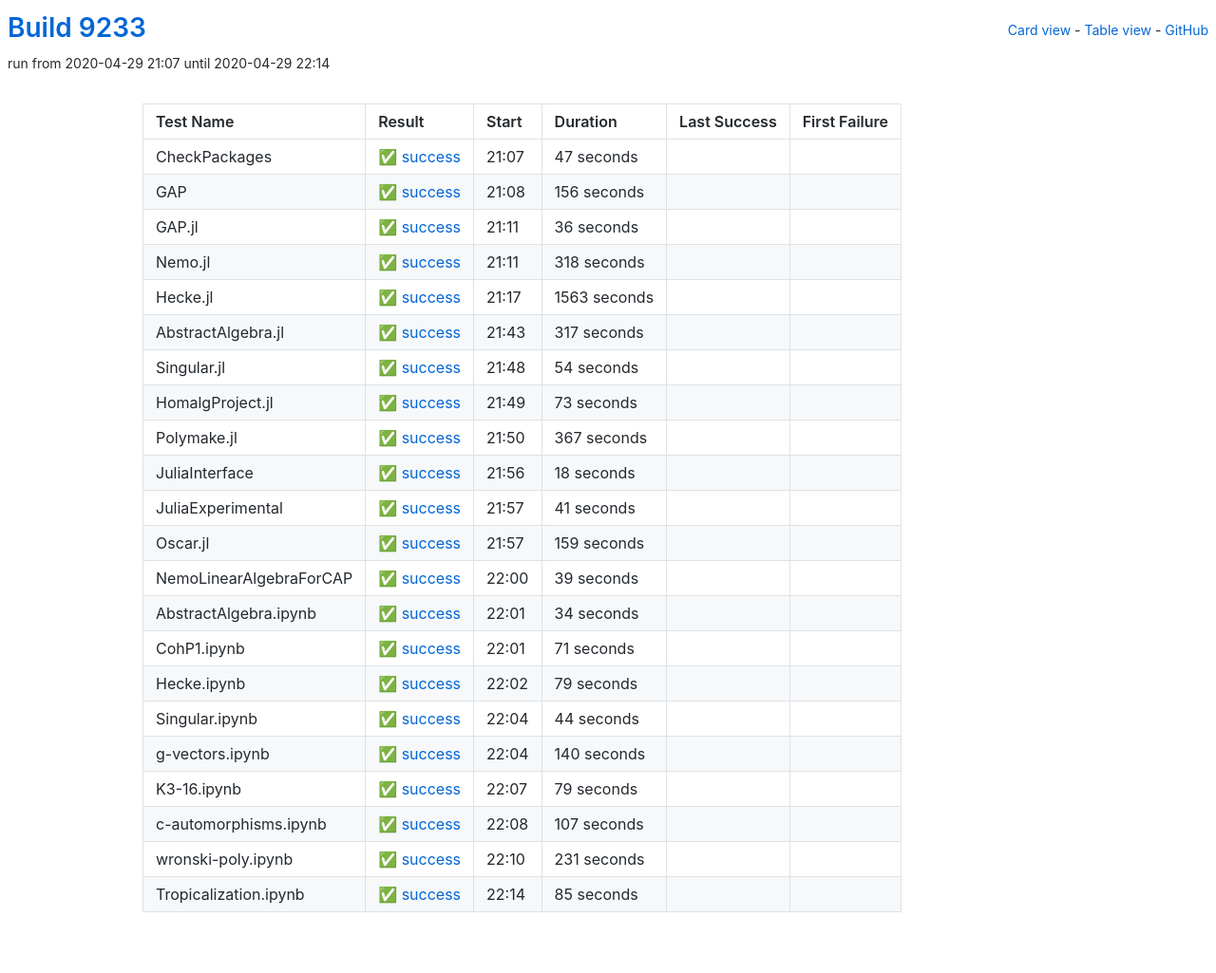
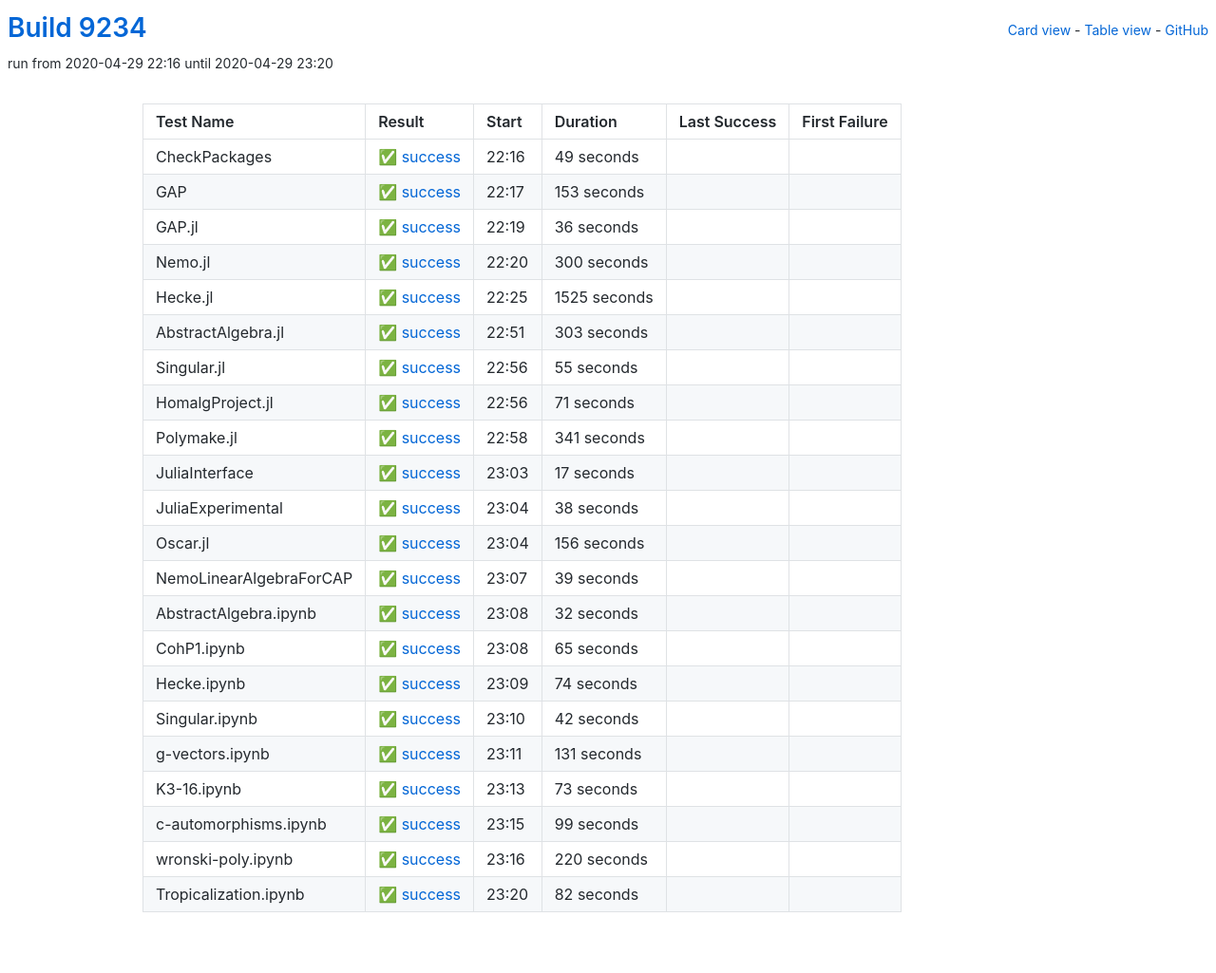
Before and after one commit to oscar-system/oscar-ci-status, a Jekyll site: the page built from table.html, in a window 1280 px wide. Shown: the whole page at 95% size. Built offline with Jekyll 4.4.1, drawn with Linux system fonts in a browser that asks for light colours.

Commit message:
Build 9234

```diff
--- a/_data/ci.yml
+++ b/_data/ci.yml
@@ -1,16 +1,126 @@
-build: 9233
-build_url: https://oscarci.mathematik.uni-kl.de/job/oscar/9233/
+build: 9234
+build_url: https://oscarci.mathematik.uni-kl.de/job/oscar/9234/
 job: oscar
 tests:
-- duration: 47
+- duration: 49
   exitcode: 0
   first_failure: false
   first_failure_url: null
   last_success: false
   last_success_url: null
-  log: https://oscarci.mathematik.uni-kl.de/job/oscar/9233/artifact/logs/build-9233/CheckPackages.log
+  log: https://oscarci.mathematik.uni-kl.de/job/oscar/9234/artifact/logs/build-9234/CheckPackages.log
   name: CheckPackages
-  start: 2020-04-29 21:07
+  start: 2020-04-29 22:16
+  status: success
+  success: true
+- duration: 153
+  exitcode: 0
+  first_failure: false
+  first_failure_url: null
+  last_success: false
+  last_success_url: null
+  log: https://oscarci.mathematik.uni-kl.de/job/oscar/9234/artifact/logs/build-9234/GAP.log
+  name: GAP
+  start: 2020-04-29 22:17
+  status: success
+  success: true
+- duration: 36
+  exitcode: 0
+  first_failure: false
+  first_failure_url: null
+  last_success: false
+  last_success_url: null
+  log: https://oscarci.mathematik.uni-kl.de/job/oscar/9234/artifact/logs/build-9234/GAP.jl.log
+  name: GAP.jl
+  start: 2020-04-29 22:19
+  status: success
+  success: true
+- duration: 300
+  exitcode: 0
+  first_failure: false
+  first_failure_url: null
+  last_success: false
+  last_success_url: null
+  log: https://oscarci.mathematik.uni-kl.de/job/oscar/9234/artifact/logs/build-9234/Nemo.jl.log
+  name: Nemo.jl
+  start: 2020-04-29 22:20
+  status: success
+  success: true
+- duration: 1525
+  exitcode: 0
+  first_failure: false
+  first_failure_url: null
+  last_success: false
+  last_success_url: null
+  log: https://oscarci.mathematik.uni-kl.de/job/oscar/9234/artifact/logs/build-9234/Hecke.jl.log
+  name: Hecke.jl
+  start: 2020-04-29 22:25
+  status: success
+  success: true
+- duration: 303
+  exitcode: 0
+  first_failure: false
+  first_failure_url: null
+  last_success: false
+  last_success_url: null
+  log: https://oscarci.mathematik.uni-kl.de/job/oscar/9234/artifact/logs/build-9234/AbstractAlgebra.jl.log
+  name: AbstractAlgebra.jl
+  start: 2020-04-29 22:51
+  status: success
+  success: true
+- duration: 55
+  exitcode: 0
+  first_failure: false
+  first_failure_url: null
+  last_success: false
+  last_success_url: null
+  log: https://oscarci.mathematik.uni-kl.de/job/oscar/9234/artifact/logs/build-9234/Singular.jl.log
+  name: Singular.jl
+  start: 2020-04-29 22:56
+  status: success
+  success: true
+- duration: 71
+  exitcode: 0
+  first_failure: false
+  first_failure_url: null
+  last_success: false
+  last_success_url: null
+  log: https://oscarci.mathematik.uni-kl.de/job/oscar/9234/artifact/logs/build-9234/HomalgProject.jl.log
+  name: HomalgProject.jl
+  start: 2020-04-29 22:56
+  status: success
+  success: true
+- duration: 341
+  exitcode: 0
+  first_failure: false
+  first_failure_url: null
+  last_success: false
+  last_success_url: null
+  log: https://oscarci.mathematik.uni-kl.de/job/oscar/9234/artifact/logs/build-9234/Polymake.jl.log
+  name: Polymake.jl
+  start: 2020-04-29 22:58
+  status: success
+  success: true
+- duration: 17
+  exitcode: 0
+  first_failure: false
+  first_failure_url: null
+  last_success: false
+  last_success_url: null
+  log: https://oscarci.mathematik.uni-kl.de/job/oscar/9234/artifact/logs/build-9234/JuliaInterface.log
+  name: JuliaInterface
+  start: 2020-04-29 23:03
+  status: success
+  success: true
+- duration: 38
+  exitcode: 0
+  first_failure: false
+  first_failure_url: null
+  last_success: false
+  last_success_url: null
+  log: https://oscarci.mathematik.uni-kl.de/job/oscar/9234/artifact/logs/build-9234/JuliaExperimental.log
+  name: JuliaExperimental
+  start: 2020-04-29 23:04
   status: success
   success: true
 - duration: 156
@@ -19,64 +129,75 @@
   first_failure_url: null
   last_success: false
   last_success_url: null
-  log: https://oscarci.mathematik.uni-kl.de/job/oscar/9233/artifact/logs/build-9233/GAP.log
-  name: GAP
-  start: 2020-04-29 21:08
+  log: https://oscarci.mathematik.uni-kl.de/job/oscar/9234/artifact/logs/build-9234/Oscar.jl.log
+  name: Oscar.jl
+  start: 2020-04-29 23:04
   status: success
   success: true
-- duration: 36
+- duration: 39
   exitcode: 0
   first_failure: false
   first_failure_url: null
   last_success: false
   last_success_url: null
-  log: https://oscarci.mathematik.uni-kl.de/job/oscar/9233/artifact/logs/build-9233/GAP.jl.log
-  name: GAP.jl
-  start: 2020-04-29 21:11
+  log: https://oscarci.mathematik.uni-kl.de/job/oscar/9234/artifact/logs/build-9234/NemoLinearAlgebraForCAP.log
+  name: NemoLinearAlgebraForCAP
+  start: 2020-04-29 23:07
   status: success
   success: true
-- duration: 318
+- duration: 32
   exitcode: 0
   first_failure: false
   first_failure_url: null
   last_success: false
   last_success_url: null
-  log: https://oscarci.mathematik.uni-kl.de/job/oscar/9233/artifact/logs/build-9233/Nemo.jl.log
-  name: Nemo.jl
-  start: 2020-04-29 21:11
+  log: https://oscarci.mathematik.uni-kl.de/job/oscar/9234/artifact/logs/build-9234/AbstractAlgebra.ipynb.log
+  name: AbstractAlgebra.ipynb
+  start: 2020-04-29 23:08
   status: success
   success: true
-- duration: 1563
+- duration: 65
   exitcode: 0
   first_failure: false
   first_failure_url: null
   last_success: false
   last_success_url: null
-  log: https://oscarci.mathematik.uni-kl.de/job/oscar/9233/artifact/logs/build-9233/Hecke.jl.log
-  name: Hecke.jl
-  start: 2020-04-29 21:17
+  log: https://oscarci.mathematik.uni-kl.de/job/oscar/9234/artifact/logs/build-9234/CohP1.ipynb.log
+  name: CohP1.ipynb
+  start: 2020-04-29 23:08
   status: success
   success: true
-- duration: 317
+- duration: 74
   exitcode: 0
   first_failure: false
   first_failure_url: null
   last_success: false
   last_success_url: null
-  log: https://oscarci.mathematik.uni-kl.de/job/oscar/9233/artifact/logs/build-9233/AbstractAlgebra.jl.log
-  name: AbstractAlgebra.jl
-  start: 2020-04-29 21:43
+  log: https://oscarci.mathematik.uni-kl.de/job/oscar/9234/artifact/logs/build-9234/Hecke.ipynb.log
+  name: Hecke.ipynb
+  start: 2020-04-29 23:09
   status: success
   success: true
-- duration: 54
+- duration: 42
   exitcode: 0
   first_failure: false
   first_failure_url: null
   last_success: false
   last_success_url: null
-  log: https://oscarci.mathematik.uni-kl.de/job/oscar/9233/artifact/logs/build-9233/Singular.jl.log
-  name: Singular.jl
-  start: 2020-04-29 21:48
+  log: https://oscarci.mathematik.uni-kl.de/job/oscar/9234/artifact/logs/build-9234/Singular.ipynb.log
+  name: Singular.ipynb
+  start: 2020-04-29 23:10
+  status: success
+  success: true
+- duration: 131
+  exitcode: 0
+  first_failure: false
+  first_failure_url: null
+  last_success: false
+  last_success_url: null
+  log: https://oscarci.mathematik.uni-kl.de/job/oscar/9234/artifact/logs/build-9234/g-vectors.ipynb.log
+  name: g-vectors.ipynb
+  start: 2020-04-29 23:11
   status: success
   success: true
 - duration: 73
@@ -85,162 +206,41 @@
   first_failure_url: null
   last_success: false
   last_success_url: null
-  log: https://oscarci.mathematik.uni-kl.de/job/oscar/9233/artifact/logs/build-9233/HomalgProject.jl.log
-  name: HomalgProject.jl
-  start: 2020-04-29 21:49
+  log: https://oscarci.mathematik.uni-kl.de/job/oscar/9234/artifact/logs/build-9234/K3-16.ipynb.log
+  name: K3-16.ipynb
+  start: 2020-04-29 23:13
   status: success
   success: true
-- duration: 367
+- duration: 99
   exitcode: 0
   first_failure: false
   first_failure_url: null
   last_success: false
   last_success_url: null
-  log: https://oscarci.mathematik.uni-kl.de/job/oscar/9233/artifact/logs/build-9233/Polymake.jl.log
-  name: Polymake.jl
-  start: 2020-04-29 21:50
+  log: https://oscarci.mathematik.uni-kl.de/job/oscar/9234/artifact/logs/build-9234/c-automorphisms.ipynb.log
+  name: c-automorphisms.ipynb
+  start: 2020-04-29 23:15
   status: success
   success: true
-- duration: 18
+- duration: 220
   exitcode: 0
   first_failure: false
   first_failure_url: null
   last_success: false
   last_success_url: null
-  log: https://oscarci.mathematik.uni-kl.de/job/oscar/9233/artifact/logs/build-9233/JuliaInterface.log
-  name: JuliaInterface
-  start: 2020-04-29 21:56
+  log: https://oscarci.mathematik.uni-kl.de/job/oscar/9234/artifact/logs/build-9234/wronski-poly.ipynb.log
+  name: wronski-poly.ipynb
+  start: 2020-04-29 23:16
   status: success
   success: true
-- duration: 41
+- duration: 82
   exitcode: 0
   first_failure: false
   first_failure_url: null
   last_success: false
   last_success_url: null
-  log: https://oscarci.mathematik.uni-kl.de/job/oscar/9233/artifact/logs/build-9233/JuliaExperimental.log
-  name: JuliaExperimental
-  start: 2020-04-29 21:57
+  log: https://oscarci.mathematik.uni-kl.de/job/oscar/9234/artifact/logs/build-9234/Tropicalization.ipynb.log
+  name: Tropicalization.ipynb
+  start: 2020-04-29 23:20
   status: success
   success: true
-- duration: 159
-  exitcode: 0
-  first_failure: false
-  first_failure_url: null
-  last_success: false
-  last_success_url: null
-  log: https://oscarci.mathematik.uni-kl.de/job/oscar/9233/artifact/logs/build-9233/Oscar.jl.log
-  name: Oscar.jl
-  start: 2020-04-29 21:57
-  status: success
-  success: true
-- duration: 39
-  exitcode: 0
-  first_failure: false
-  first_failure_url: null
-  last_success: false
-  last_success_url: null
-  log: https://oscarci.mathematik.uni-kl.de/job/oscar/9233/artifact/logs/build-9233/NemoLinearAlgebraForCAP.log
-  name: NemoLinearAlgebraForCAP
-  start: 2020-04-29 22:00
-  status: success
-  success: true
-- duration: 34
-  exitcode: 0
-  first_failure: false
-  first_failure_url: null
-  last_success: false
-  last_success_url: null
-  log: https://oscarci.mathematik.uni-kl.de/job/oscar/9233/artifact/logs/build-9233/AbstractAlgebra.ipynb.log
-  name: AbstractAlgebra.ipynb
-  start: 2020-04-29 22:01
-  status: success
-  success: true
-- duration: 71
-  exitcode: 0
-  first_failure: false
-  first_failure_url: null
-  last_success: false
-  last_success_url: null
-  log: https://oscarci.mathematik.uni-kl.de/job/oscar/9233/artifact/logs/build-9233/CohP1.ipynb.log
-  name: CohP1.ipynb
-  start: 2020-04-29 22:01
-  status: success
-  success: true
-- duration: 79
-  exitcode: 0
-  first_failure: false
-  first_failure_url: null
-  last_success: false
-  last_success_url: null
-  log: https://oscarci.mathematik.uni-kl.de/job/oscar/9233/artifact/logs/build-9233/Hecke.ipynb.log
-  name: Hecke.ipynb
-  start: 2020-04-29 22:02
-  status: success
-  success: true
-- duration: 44
-  exitcode: 0
-  first_failure: false
-  first_failure_url: null
-  last_success: false
-  last_success_url: null
-  log: https://oscarci.mathematik.uni-kl.de/job/oscar/9233/artifact/logs/build-9233/Singular.ipynb.log
-  name: Singular.ipynb
-  start: 2020-04-29 22:04
-  status: success
-  success: true
-- duration: 140
-  exitcode: 0
-  first_failure: false
-  first_failure_url: null
-  last_success: false
-  last_success_url: null
-  log: https://oscarci.mathematik.uni-kl.de/job/oscar/9233/artifact/logs/build-9233/g-vectors.ipynb.log
-  name: g-vectors.ipynb
-  start: 2020-04-29 22:04
-  status: success
-  success: true
-- duration: 79
-  exitcode: 0
-  first_failure: false
-  first_failure_url: null
-  last_success: false
-  last_success_url: null
-  log: https://oscarci.mathematik.uni-kl.de/job/oscar/9233/artifact/logs/build-9233/K3-16.ipynb.log
-  name: K3-16.ipynb
-  start: 2020-04-29 22:07
-  status: success
-  success: true
-- duration: 107
-  exitcode: 0
-  first_failure: false
-  first_failure_url: null
-  last_success: false
-  last_success_url: null
-  log: https://oscarci.mathematik.uni-kl.de/job/oscar/9233/artifact/logs/build-9233/c-automorphisms.ipynb.log
-  name: c-automorphisms.ipynb
-  start: 2020-04-29 22:08
-  status: success
-  success: true
-- duration: 231
-  exitcode: 0
-  first_failure: false
-  first_failure_url: null
-  last_success: false
-  last_success_url: null
-  log: https://oscarci.mathematik.uni-kl.de/job/oscar/9233/artifact/logs/build-9233/wronski-poly.ipynb.log
-  name: wronski-poly.ipynb
-  start: 2020-04-29 22:10
-  status: success
-  success: true
-- duration: 85
-  exitcode: 0
-  first_failure: false
-  first_failure_url: null
-  last_success: false
-  last_success_url: null
-  log: https://oscarci.mathematik.uni-kl.de/job/oscar/9233/artifact/logs/build-9233/Tropicalization.ipynb.log
-  name: Tropicalization.ipynb
-  start: 2020-04-29 22:14
-  status: success
-  success: true
```
Also changed, not shown: README.md.
